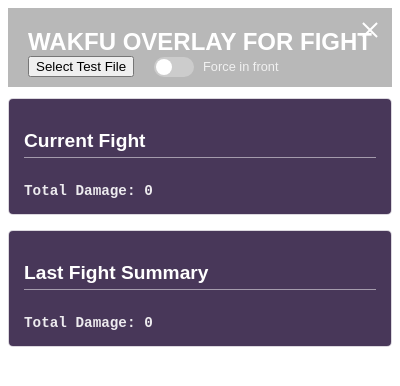
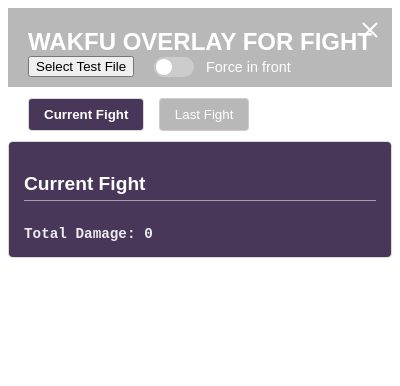
Before and after one commit to BenoitDeligny/wakfoverlay, an Electron app: page renderer/index.html in a window 400 px wide. Drawn offline with Linux system fonts and the light colour scheme; no server answers.

Commit message:
Add switch screens

```diff
--- a/renderer/index.html
+++ b/renderer/index.html
@@ -19,7 +19,12 @@
   </div>
   <div class="separator"></div>
 
-  <div id="fight-screen" class="screen">
+  <div class="navigation">
+    <button id="nav-current-fight" class="nav-button active" data-target="fight-screen">Current Fight</button>
+    <button id="nav-last-fight" class="nav-button" data-target="last-fight-screen">Last Fight</button>
+  </div>
+
+  <div id="fight-screen" class="screen active">
     <h2>Current Fight</h2>
     <div id="fight-content">
       <div id="current-fighters-list"></div>
--- a/renderer/script.js
+++ b/renderer/script.js
@@ -128,3 +128,29 @@
     logContent.scrollTop = logContent.scrollHeight;
   }
 }
+
+// Screen Navigation Logic
+document.addEventListener('DOMContentLoaded', () => { // Ensure DOM is fully loaded
+  const navigationContainer = document.querySelector('.navigation');
+  const screens = document.querySelectorAll('.screen');
+  const navButtons = document.querySelectorAll('.nav-button');
+
+  if (navigationContainer) {
+    navigationContainer.addEventListener('click', (event) => {
+      if (event.target.matches('.nav-button')) {
+        const targetScreenId = event.target.dataset.target;
+
+        // Deactivate current screen and button
+        screens.forEach(screen => screen.classList.remove('active'));
+        navButtons.forEach(button => button.classList.remove('active'));
+
+        // Activate new screen and button
+        const targetScreen = document.getElementById(targetScreenId);
+        if (targetScreen) {
+          targetScreen.classList.add('active');
+        }
+        event.target.classList.add('active');
+      }
+    });
+  }
+});
--- a/renderer/style.css
+++ b/renderer/style.css
@@ -85,8 +85,6 @@
   padding: 15px;
   margin-top: 10px;
   max-height: 400px;
-  display: flex;
-  flex-direction: column;
   border-radius: 5px;
 }
 
@@ -263,8 +261,45 @@
 
 .toggle-label {
   -webkit-app-region: no-drag;
-  margin-left: 5px; /* Space between switch and label */
+  margin-left: 8px;
   vertical-align: middle;
-  font-size: 0.8em; /* Slightly smaller font */
-  color: rgba(255, 255, 255, 0.8);
+  font-size: 0.9em;
 }
+
+/* Screen Switching Styles */
+.screen {
+  display: none; /* Hide screens by default */
+  /* Inherit existing styles like border, padding, etc. */
+}
+
+.screen.active {
+  display: flex; /* Show the active screen */
+  flex-direction: column; /* Apply flex properties only when active */
+}
+
+.navigation {
+  padding: 10px 20px 0px 20px; /* Align with other content padding */
+  -webkit-app-region: no-drag;
+}
+
+.nav-button {
+  padding: 8px 15px;
+  margin-right: 10px;
+  background-color: rgba(114, 114, 114, 0.5);
+  color: white;
+  border: 1px solid rgba(255, 255, 255, 0.3);
+  border-radius: 4px;
+  cursor: pointer;
+  transition: background-color 0.3s, border-color 0.3s;
+}
+
+.nav-button:hover {
+  background-color: rgba(134, 134, 134, 0.6);
+  border-color: rgba(255, 255, 255, 0.5);
+}
+
+.nav-button.active {
+  background-color: rgba(40, 20, 60, 0.85); /* Match active screen background */
+  border-color: rgba(255, 255, 255, 0.8);
+  font-weight: bold;
+}
```
